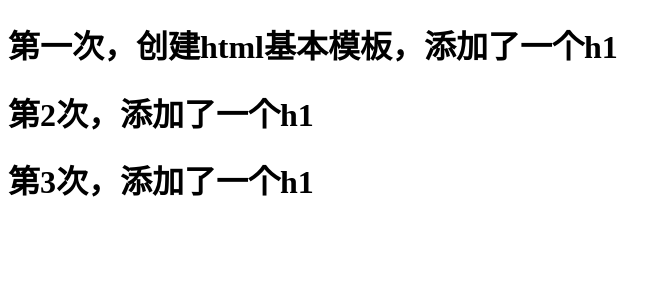
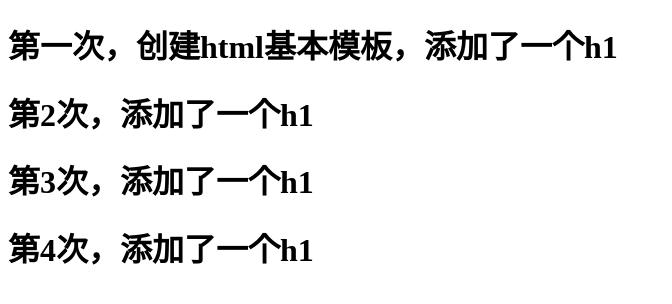
Before and after one commit to cfg1573/QY143, a plain HTML site: page index.html in a window 1280 px wide. Shown: the whole page, without its empty margins (0-672 px from the left). Drawn offline with Linux system fonts and the light colour scheme.

Commit message:
'提交4'

```diff
--- a/index.html
+++ b/index.html
@@ -10,5 +10,6 @@
     <h1>第一次，创建html基本模板，添加了一个h1</h1>
     <h1>第2次，添加了一个h1</h1>
     <h1>第3次，添加了一个h1</h1>
+    <h1>第4次，添加了一个h1</h1>
 </body>
 </html>
```
